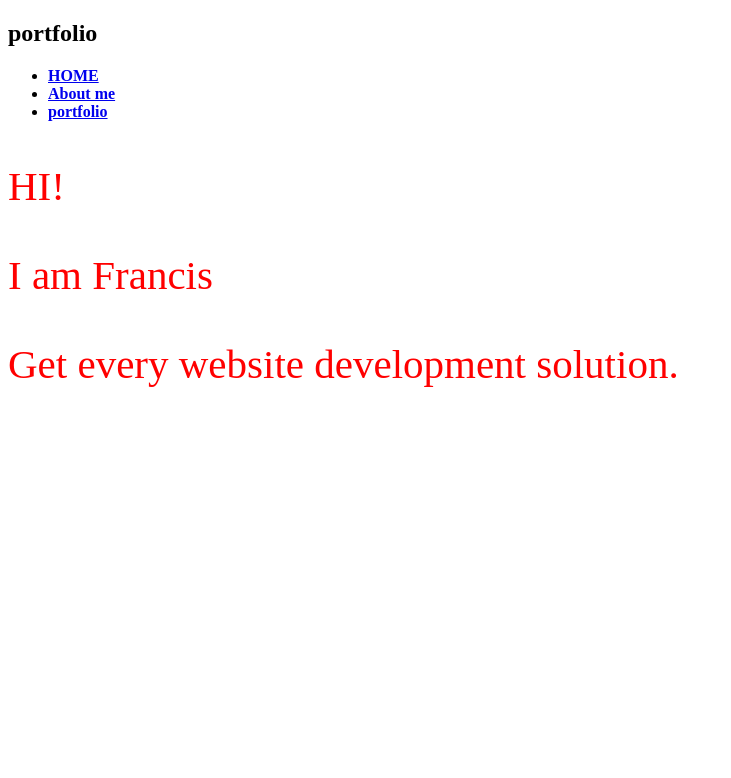
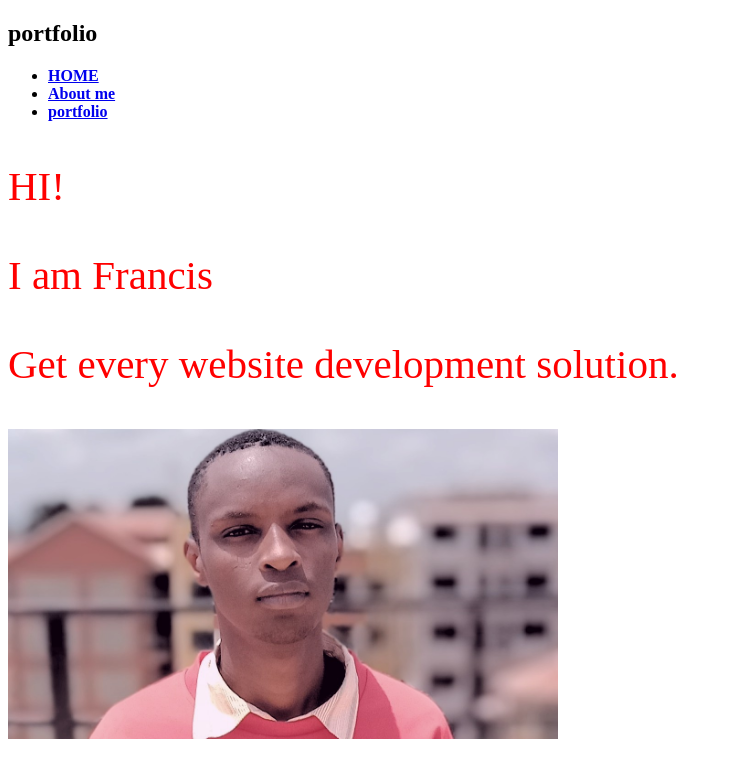
Before and after one commit to Francisndungu2/MY-PORTFOLIO, a plain HTML site: page index.html in a window 1280 px wide. Shown: the whole page, without its empty margins (0-731 px from the left). Drawn offline with Linux system fonts and the light colour scheme.

Commit message:
add photo

```diff
--- a/index.html
+++ b/index.html
@@ -23,6 +23,9 @@
     <p>Get every website development solution.</p>
 </span>
 </div>
+<div>
+    <img src="/images/MBUGUAN.jpg" alt="mbugua" width="550px">
+</div>
 </body>
 
 </html>
```
Also changed, not shown: images/MBUGUAN.jpg (added).
